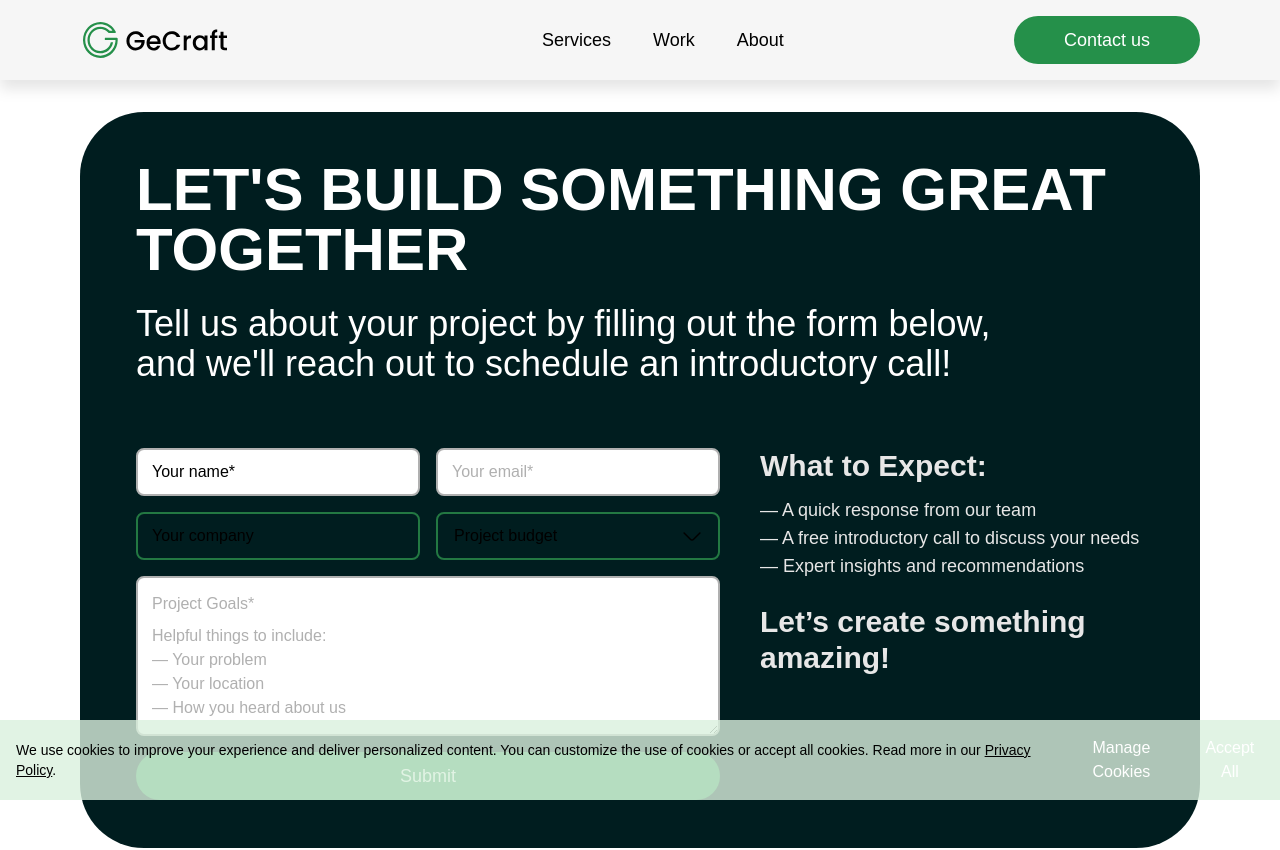
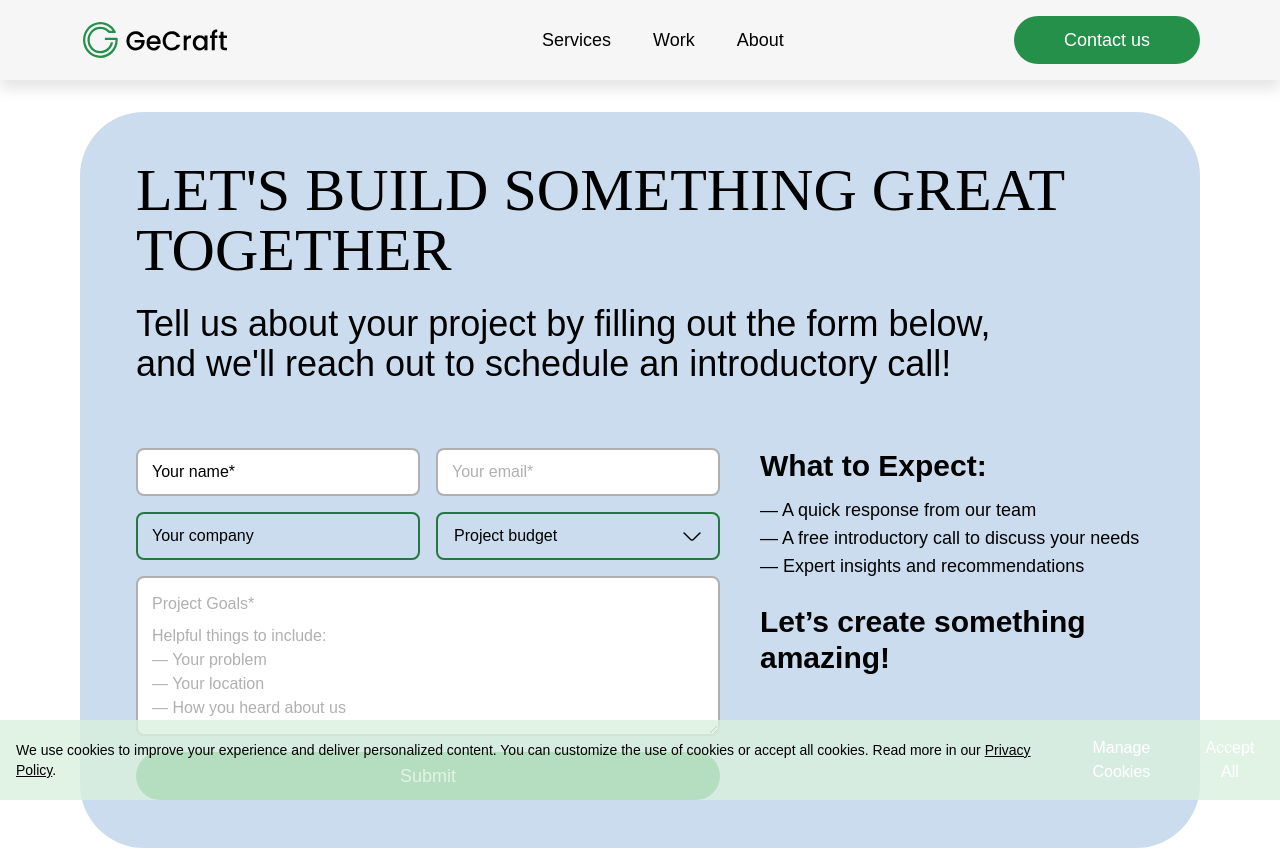
Before and after one commit to gecraft-com/gecraft-website, a React (Vite) app: page /contact-us in a window 1280 px wide. Shown: the top 850 px of the page. Built offline with nearby package versions, Linux system fonts and the light colour scheme; a web font is replaced by a local one.

Commit message:
feat: changed bg-color

```diff
--- a/src/index.css
+++ b/src/index.css
@@ -50,6 +50,7 @@
   --color-primary-950: #0B2315;
 
   --color-secondary-50: #F4F7FB;
+  --color-secondary-200: #CADCED;
   --color-secondary-800: #264666;
   --color-secondary-950: #182739;
 
--- a/src/pages/ContactUsPage.jsx
+++ b/src/pages/ContactUsPage.jsx
@@ -2,27 +2,27 @@ import { Form } from '../components/Form'
 
 export const ContactUsPage = () => {
   return (
-    <div className="bg-primary-850 rounded-3xl px-7 py-5 text-white sm:px-12 sm:py-11 xl:rounded-[4rem] xl:px-14 xl:py-12">
-      <h2 className="font-readexPro text-3xl font-semibold uppercase sm:text-5xl xl:text-6xl">
+    <div className="bg-secondary-200 rounded-3xl px-7 py-5 md:px-12 md:py-11 xl:rounded-[4rem] xl:px-14 xl:py-12">
+      <h2 className="font-[Faberge] text-3xl uppercase md:text-5xl xl:text-6xl">
         Let&apos;s build something great together
       </h2>
-      <p className="font-readexPro mt-2 text-lg sm:mt-3 sm:text-3xl xl:mt-6 xl:text-4xl">
+      <p className="font-readexPro mt-2 text-lg md:mt-3 md:text-3xl xl:mt-6 xl:text-4xl">
         Tell us about your project by filling out the form below,
         <br className="hidden xl:block" /> and we&apos;ll reach out to schedule an
         introductory call!
       </p>
-      <div className="mt-7 sm:mt-11 xl:mt-16 xl:flex xl:flex-row-reverse xl:gap-10">
+      <div className="mt-7 md:mt-11 xl:mt-16 xl:flex xl:flex-row-reverse xl:gap-10">
         <div className="xl:flex xl:min-w-96 xl:flex-col 2xl:min-w-[36rem]">
-          <h3 className="font-readexPro text-primary-900 text-lg font-semibold sm:text-xl xl:text-3xl">
+          <h3 className="font-readexPro text-lg font-semibold md:text-xl xl:text-3xl">
             What to Expect:
           </h3>
-          <ul className="text-primary-900 mt-3 xl:text-lg">
+          <ul className="mt-3 xl:text-lg">
             <li>— A quick response from our team</li>
             <li>— A free introductory call to discuss your needs</li>
             <li>— Expert insights and recommendations</li>
           </ul>
-          <h3 className="font-readexPro text-primary-900 mt-4 text-lg font-semibold sm:text-xl xl:mt-6 xl:text-3xl">
-            Let’s create <br className="sm:hidden" /> something amazing!
+          <h3 className="font-readexPro mt-4 text-lg font-semibold md:text-xl xl:mt-6 xl:text-3xl">
+            Let’s create <br className="md:hidden" /> something amazing!
           </h3>
         </div>
         <Form onPage />
```
